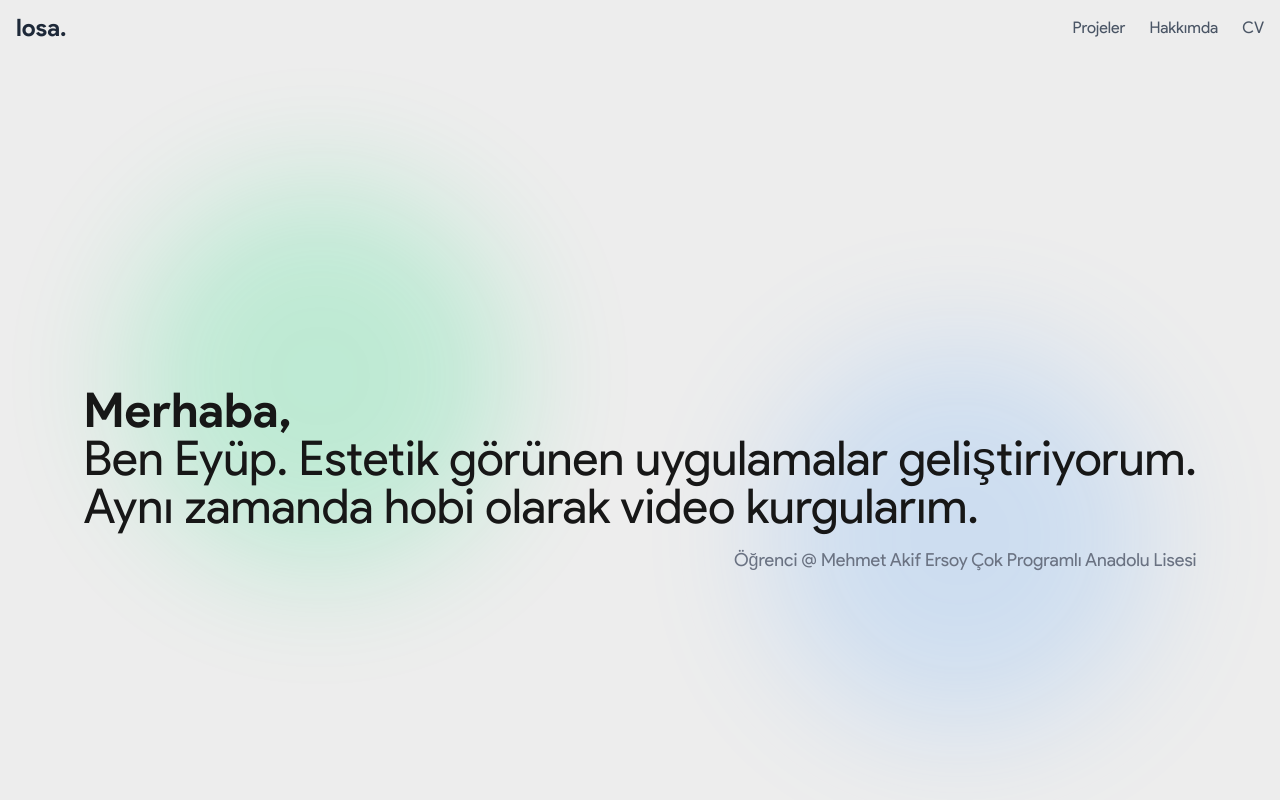
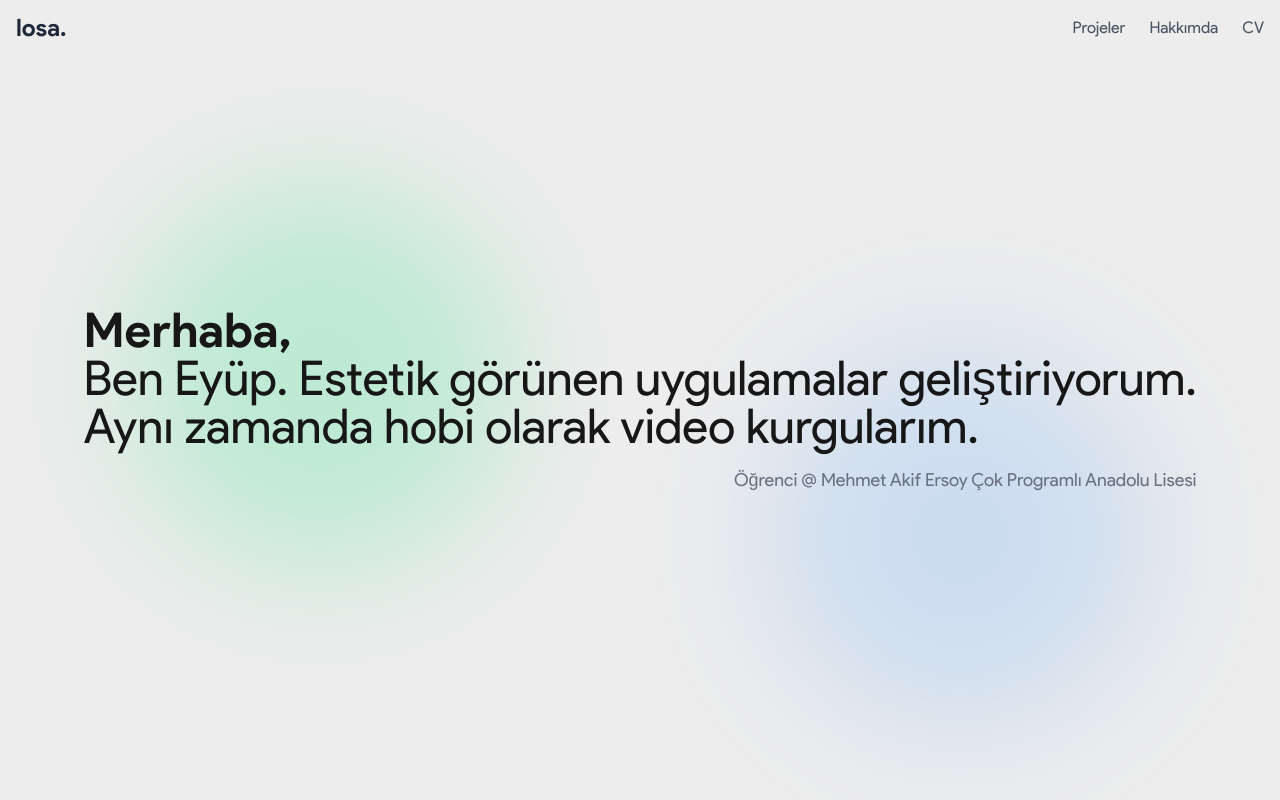
Before and after one commit to LewisLosa/manolya, a Next.js app: page / in a window 1280 px wide. Shown: the top 800 px of the page. Built offline with nearby package versions, Linux system fonts and the light colour scheme.

Commit message:
Hero'nun konumu iyileştirildi.

```diff
--- a/src/app/page.tsx
+++ b/src/app/page.tsx
@@ -37,7 +37,7 @@ export default function Home() {
         <div className="absolute left-1/4 top-2/5 transform -translate-y-1/2 -translate-x-1/2 w-96 h-96 rounded-full bg-green-400 opacity-20 blur-3xl z-0"></div>
         <div className="absolute right-1/4 top-3/5 transform -translate-y-1/2 translate-x-1/2 w-96 h-96 rounded-full bg-blue-400 opacity-20 blur-3xl z-0"></div>
         <div className="h-screen flex flex-col justify-center items-center relative z-10">
-          <div className="stagger-reveal px-6">
+          <div className="stagger-reveal px-6 mb-40">
             <h1 className="text-5xl transform transition-all duration-500 ease-out opacity-0 translate-y-6">
               <b className="relative after:content-[''] after:absolute after:w-0 after:h-1 after:bg-current after:left-0 after:bottom-0 after:transition-all after:duration-700 after:ease-out hover:after:w-full">
                 Merhaba,
```
